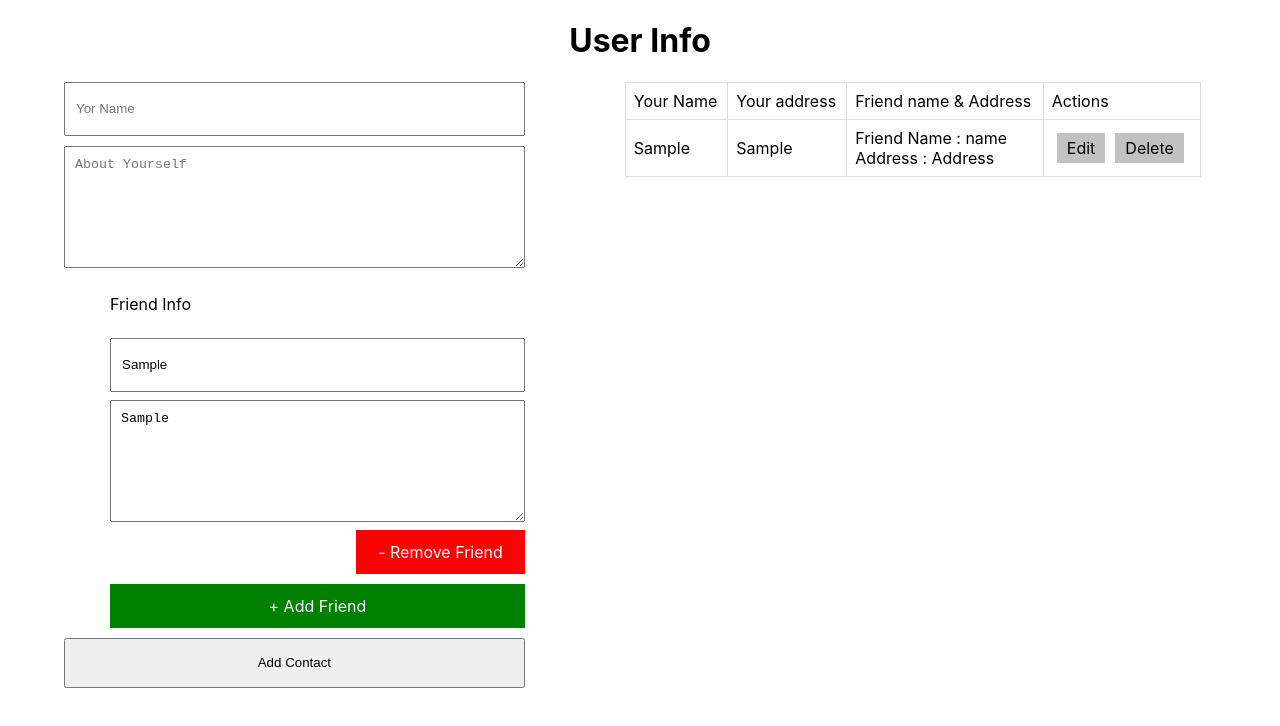
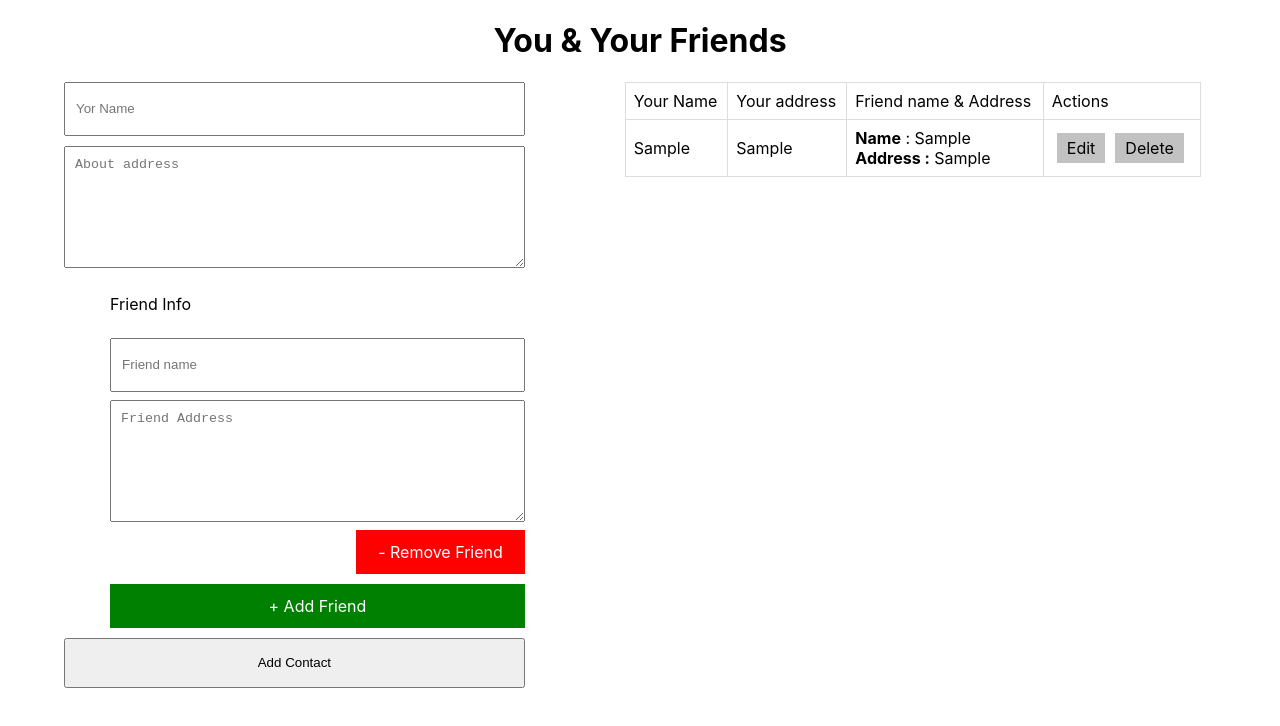
Before and after one commit to khairuljf/typescipt-dynamic-input, a React (Create React App) app: page / in a window 1280 px wide. Both pictures are taken after typing "Sample", "Sample", "Sample", "Sample" into the empty fields and a click on the button "Add Contact". Shown: the top 726 px of the page. Built offline with nearby package versions, Linux system fonts and the light colour scheme.

Commit message:
Dynamic input done with edit, delete

```diff
--- a/src/App.tsx
+++ b/src/App.tsx
@@ -22,16 +22,21 @@ function App() {
 
   });
 
+  const [friends, setFriends] = useState<{name:string;address:string }[]>([{
+    name:'',
+    address:''
+  }])
+
 
   return (
     <div className="App">
           <header>
-            <h1 className='text-center'>User Info</h1>
+            <h1 className='text-center'>You & Your Friends</h1>
           </header>
           <div className='main-content'>
-               <UserForm  setCotnacts={setCotnacts} contact={contact}  setContact={setContact} contacts={contacts}  />
+               <UserForm  setCotnacts={setCotnacts} contact={contact}  setContact={setContact} contacts={contacts}  friends={friends} setFriends={setFriends} />
               <div className="result">
-                  <UserList contacts={contacts} setCotnacts={setCotnacts} setContact={setContact} />
+                  <UserList contacts={contacts} setCotnacts={setCotnacts} setContact={setContact} setFriends={setFriends} />
               </div>
           </div>
     </div>
--- a/src/ContactType.ts
+++ b/src/ContactType.ts
@@ -2,8 +2,8 @@ export interface ContactType{
         id:string;
         name:string;
         address:string;
-        friendsInfo:[{
+        friendsInfo:{
                 name:string;
                 address:string
-        }]
+        }[]
 }
--- a/src/components/SingleUser.tsx
+++ b/src/components/SingleUser.tsx
@@ -6,11 +6,15 @@ interface props{
     contact:ContactType;
     setCotnacts:React.Dispatch<React.SetStateAction<ContactType[]>>;
     setContact:React.Dispatch<React.SetStateAction<ContactType>>;
+    setFriends: React.Dispatch<React.SetStateAction<{
+        name: string;
+        address: string;
+      }[]>>
 
 }
 
 
-const SingleUser:React.FC<props> = ({contacts, contact, setCotnacts, setContact}) => {
+const SingleUser:React.FC<props> = ({contacts, contact, setCotnacts, setContact, setFriends}) => {
 
 
     const handleDelete = (id:string)=>{
@@ -22,7 +26,9 @@ const SingleUser:React.FC<props> = ({contacts, contact, setCotnacts, setContact}
     }
     const handleEdit = (contact:ContactType)=>{
         setContact(prevState=>({...prevState, ...contact}))
+        setFriends(prevState=>([...contact.friendsInfo]))
     }
+
 
 
   return (
@@ -30,8 +36,12 @@ const SingleUser:React.FC<props> = ({contacts, contact, setCotnacts, setContact}
      <tr>
     <td>{contact.name}</td>
     <td>{contact.address}</td>
-    <td>Friend Name : name<br></br>
-        Address : Address</td>
+   <td>
+   {
+    contact.friendsInfo.map((item, index)=><div key={index}><b>Name</b> : {item.name}<br></br>   <b>Address :</b> {item.address}</div>)
+   }
+</td>
+
     <td>
         <span className='edit' onClick={(e)=> handleEdit(contact)}>Edit</span>
         <span className='delete' onClick={()=>handleDelete(contact.id)}>Delete</span>
--- a/src/components/UserForm.tsx
+++ b/src/components/UserForm.tsx
@@ -6,15 +6,18 @@ interface props{
   setCotnacts:React.Dispatch<React.SetStateAction<ContactType[]>>
   setContact:React.Dispatch<React.SetStateAction<ContactType>>
   contact:ContactType;
-  contacts:ContactType[]
+  contacts:ContactType[];
+  friends: {
+    name: string;
+    address: string;
+}[];
+setFriends: React.Dispatch<React.SetStateAction<{
+  name: string;
+  address: string;
+}[]>>
 }
 
-const UserForm:React.FC<props> = ({ contact, contacts,  setCotnacts, setContact }) => {
-
-  const [friends, setFriends] = useState([{
-    name:'',
-    address:''
-  }])
+const UserForm:React.FC<props> = ({ contact, contacts,  setCotnacts, setContact, friends, setFriends }) => {
 
 
 
@@ -23,19 +26,23 @@ const UserForm:React.FC<props> = ({ contact, contacts,  setCotnacts, setContact
 
     if(contact.id){
       const newContact = {...contact}
+            newContact.friendsInfo = friends
         setCotnacts(
           contacts.map((contactList) => (contactList.id === contact.id ? { ...newContact } : contactList))
         );
 
     }else{
-      const newContact  = { ...contact, ...friends, id:uuid(),  }
-      console.log(newContact)
+      const newContact  = { ...contact, id:uuid()  }
+
+      newContact.friendsInfo =friends
+
       setCotnacts(prevState=> ([ ...prevState, newContact  ]));
     }
 
 
 
     contact.id = contact.name = contact.address='';
+    setFriends([{ name:'',  address:''  }])
 
   }
 
@@ -58,13 +65,15 @@ const UserForm:React.FC<props> = ({ contact, contacts,  setCotnacts, setContact
   }
 
   const addFields = () => {
-    let newfield = { name: '', address: '' }
+    let newfield:{ name: string, address: string } = { name: '', address: '' }
 
+    //const allFriends = {...friends};
+    //allFriends.push(newfield)
     setFriends(prevState=>([...prevState, newfield]))
   }
 
   const removeFields = (index:number) => {
-    let data = [...friends];
+    let data: { name: string, address: string }[]= [...friends];
     data.splice(index, 1)
     setFriends(data)
   }
@@ -88,7 +97,7 @@ const UserForm:React.FC<props> = ({ contact, contacts,  setCotnacts, setContact
                   />
               <textarea
                   name="address"
-                  placeholder='About Yourself'
+                  placeholder='About address'
                   value={contact.address}
                   onChange={(e)=> setContact(prevState=>({
                     ...prevState,
--- a/src/components/UserList.tsx
+++ b/src/components/UserList.tsx
@@ -6,11 +6,15 @@ import SingleUser from './SingleUser';
 interface props{
     contacts:ContactType[];
     setCotnacts:React.Dispatch<React.SetStateAction<ContactType[]>>;
-    setContact:React.Dispatch<React.SetStateAction<ContactType>>
+    setContact:React.Dispatch<React.SetStateAction<ContactType>>;
+    setFriends: React.Dispatch<React.SetStateAction<{
+      name: string;
+      address: string;
+    }[]>>
 
 };
 
-const UserList:React.FC<props> = ({contacts, setCotnacts, setContact}) => {
+const UserList:React.FC<props> = ({contacts, setCotnacts, setContact, setFriends}) => {
 
   return (
       <>
@@ -27,7 +31,7 @@ const UserList:React.FC<props> = ({contacts, setCotnacts, setContact}) => {
 
               {
 
-          contacts.map(contact=> <SingleUser key={contact.id} contact={contact}  contacts={contacts}  setCotnacts={setCotnacts} setContact={setContact} />)
+          contacts.map(contact=> <SingleUser key={contact.id} contact={contact}  contacts={contacts}  setCotnacts={setCotnacts} setContact={setContact} setFriends={setFriends} />)
 
 
               }
```
